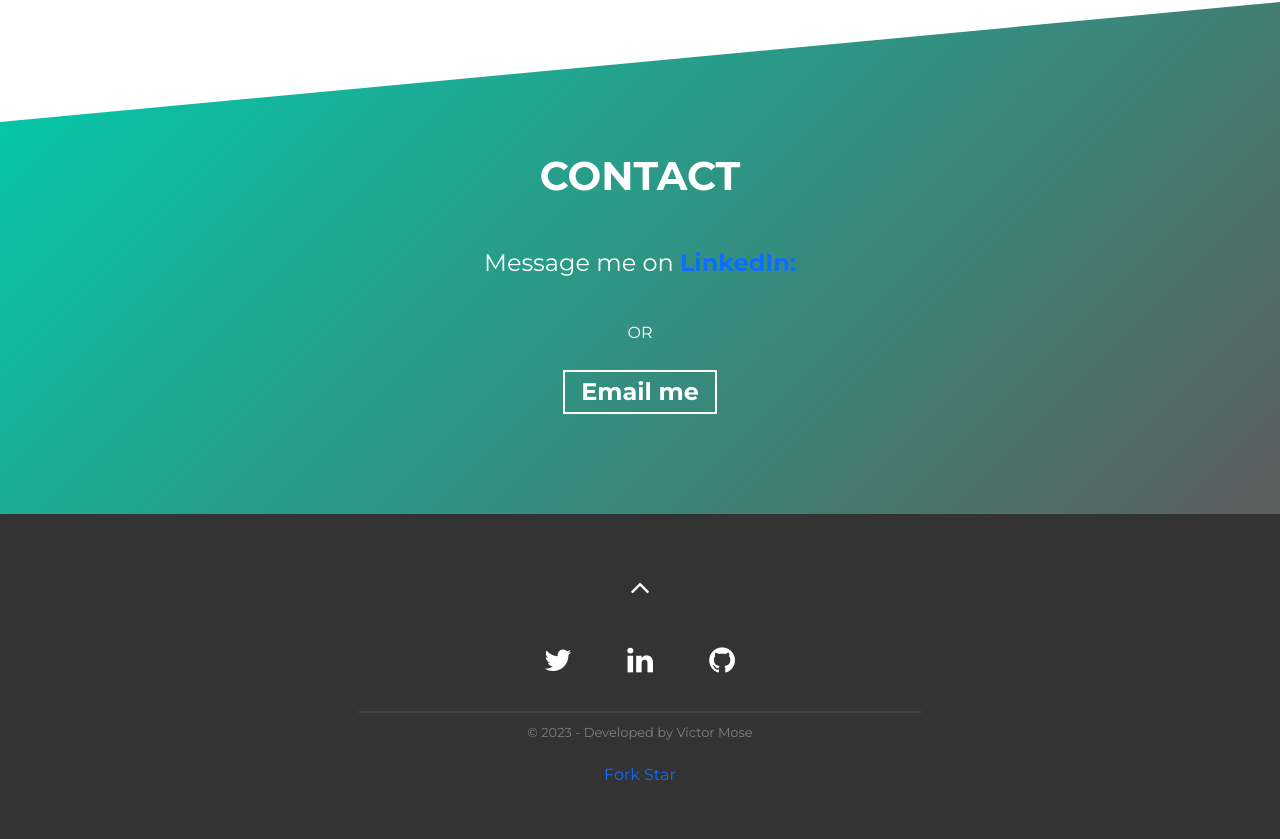
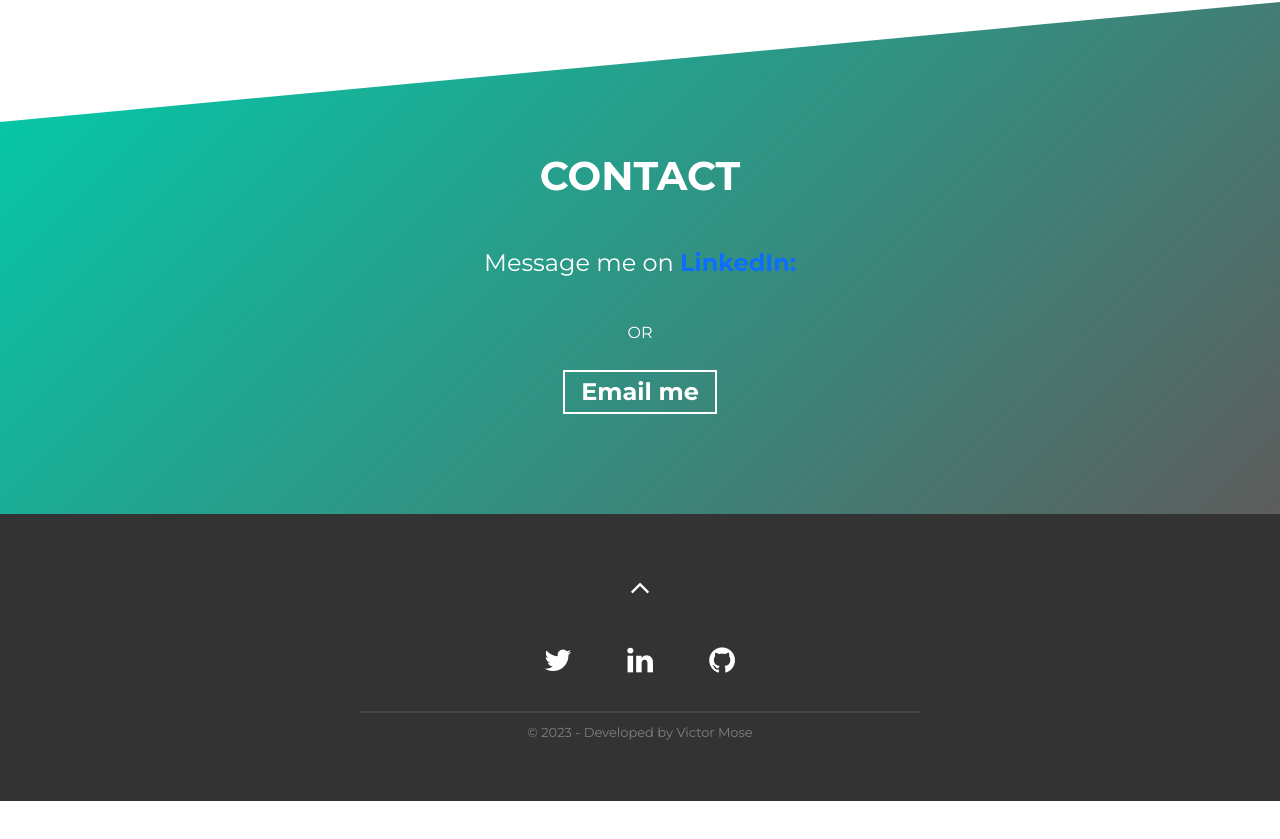
Before and after one commit to vmose/portfolio, a website built with Parcel: page src/index.html in a window 1280 px wide. Shown: the part 2713-3552 px from the top of the page. After the commit the page ends 3514 px from the top, so only its background shows below. Built offline with nearby package versions, Linux system fonts and the light colour scheme.

Commit message:
Update index.html

```diff
--- a/src/index.html
+++ b/src/index.html
@@ -307,7 +307,7 @@
         </p>
 
         <!-- TO DO: remove this entire paragraph once you finish your portfolio -->
-        <p class="mt-3 pt-3">
+        <!-- <p class="mt-3 pt-3">
           <a
             rel="noreferrer"
             class="github-button"
@@ -328,7 +328,7 @@
             aria-label="Star cobiwave/simplefolio on GitHub"
             >Star</a
           >
-        </p>
+        </p> -->
       </div>
     </footer>
     <!-- /END Footer Section -->
```
